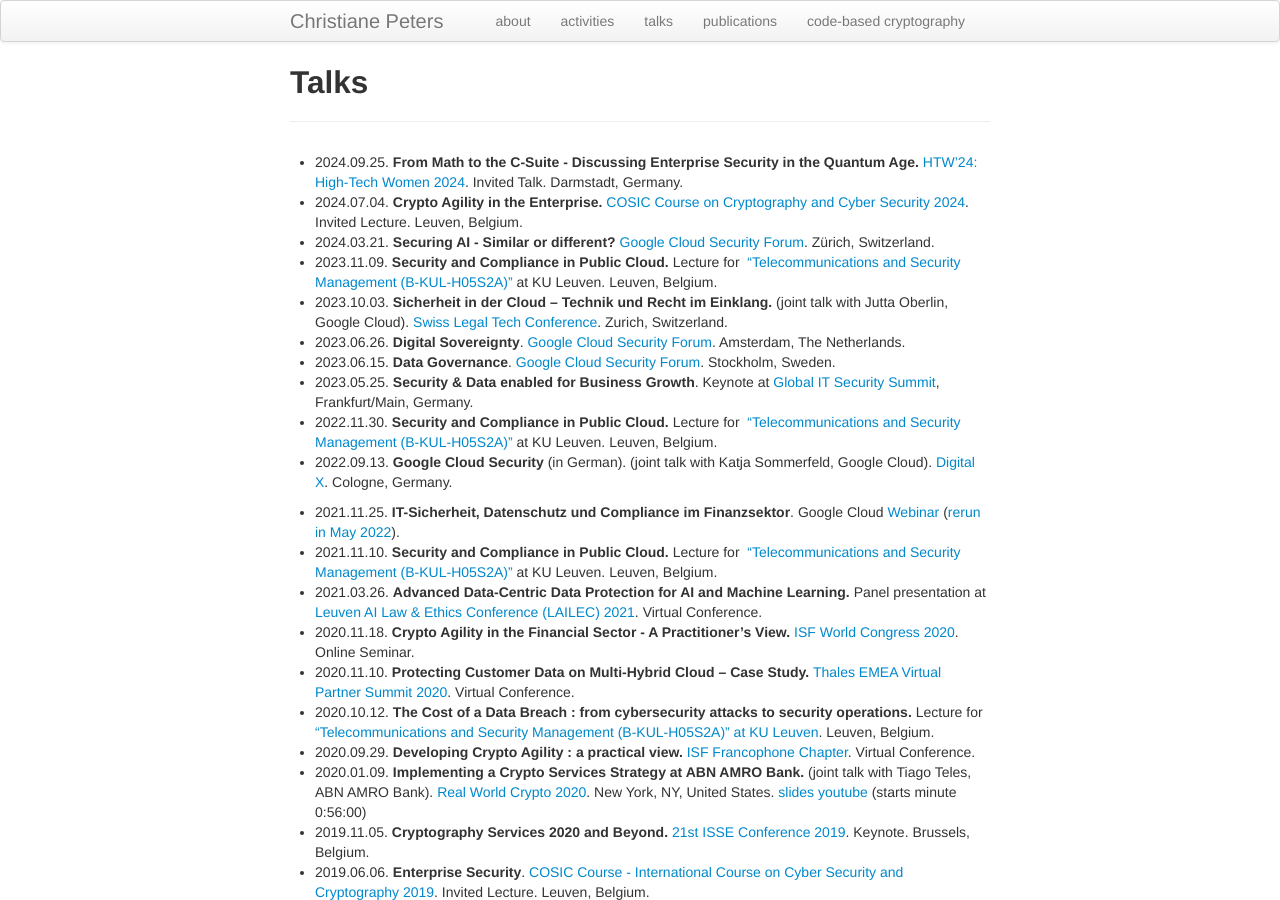
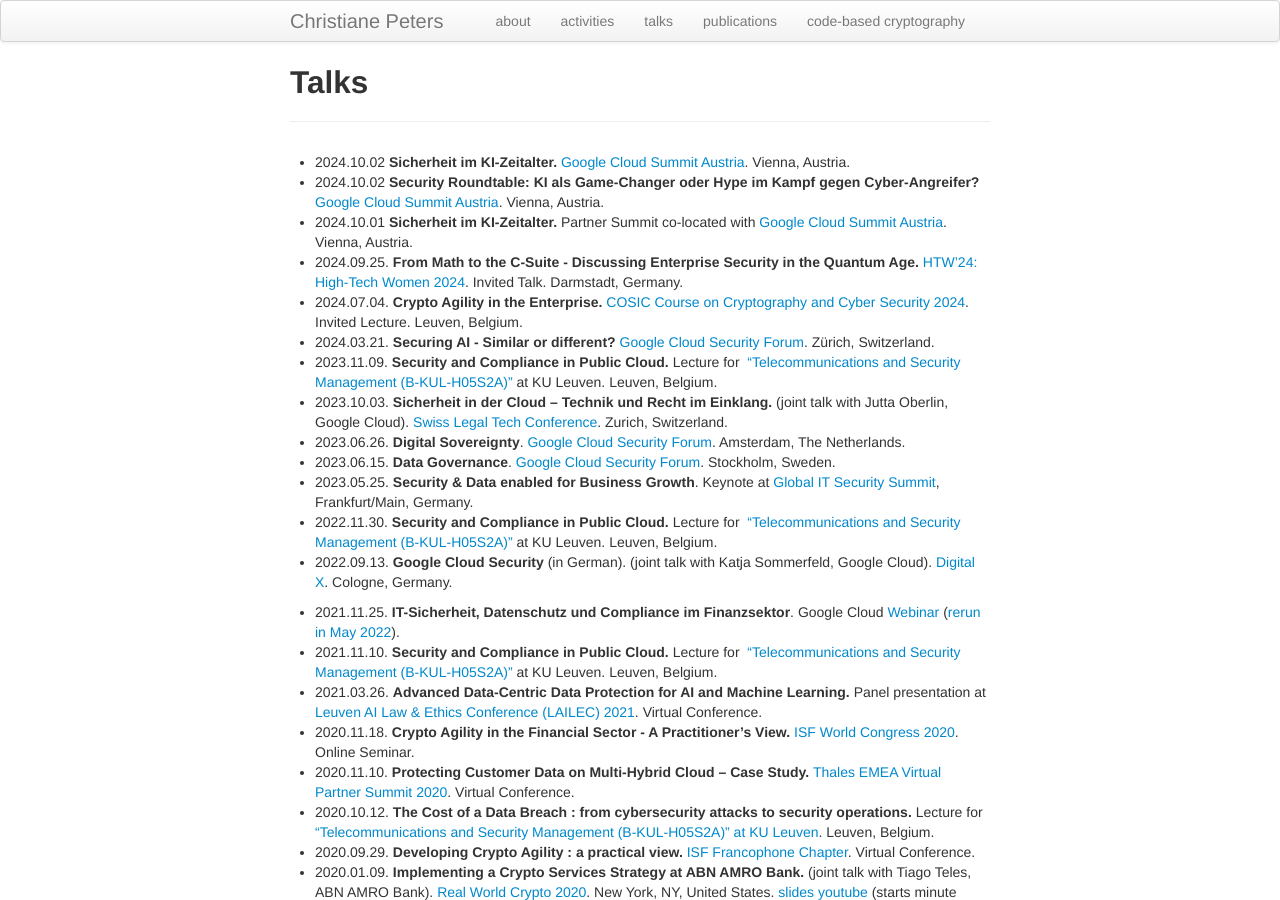
Before and after one commit to christianepeters/christianepeters.github.io, a Jekyll site: the page built from talks.md, in a window 1280 px wide and 900 px high. Built offline with Jekyll 4.4.1, drawn with Linux system fonts in a browser that asks for light colours.

Commit message:
added Cloud Summit Austria talks

```diff
--- a/talks.md
+++ b/talks.md
@@ -3,6 +3,9 @@ title: "Talks"
 layout: page
 ---
 
+- 2024.10.02 **Sicherheit im KI-Zeitalter.** [Google Cloud Summit Austria](https://cloudonair.withgoogle.com/events/summit-oesterreich-2024). Vienna, Austria.
+- 2024.10.02 **Security Roundtable: KI als Game-Changer oder Hype im Kampf gegen Cyber-Angreifer?** [Google Cloud Summit Austria](https://cloudonair.withgoogle.com/events/summit-oesterreich-2024). Vienna, Austria.
+- 2024.10.01 **Sicherheit im KI-Zeitalter.** Partner Summit co-located with [Google Cloud Summit Austria](https://cloudonair.withgoogle.com/events/summit-oesterreich-2024). Vienna, Austria.
 - 2024.09.25. **From Math to the C-Suite - Discussing Enterprise Security in the Quantum Age.** [HTW'24: High-Tech Women 2024](https://hightechwomen.org/). Invited Talk. Darmstadt, Germany.
 - 2024.07.04. **Crypto Agility in the Enterprise.** [COSIC Course on Cryptography and Cyber Security 2024](https://www.esat.kuleuven.be/cosic/events/cosic-course/programme/). Invited Lecture. Leuven, Belgium.
 - 2024.03.21. **Securing AI - Similar or different?** [Google Cloud Security Forum](https://rsvp.withgoogle.com/events/security-forum-zurich-2024). Zürich, Switzerland.
```
